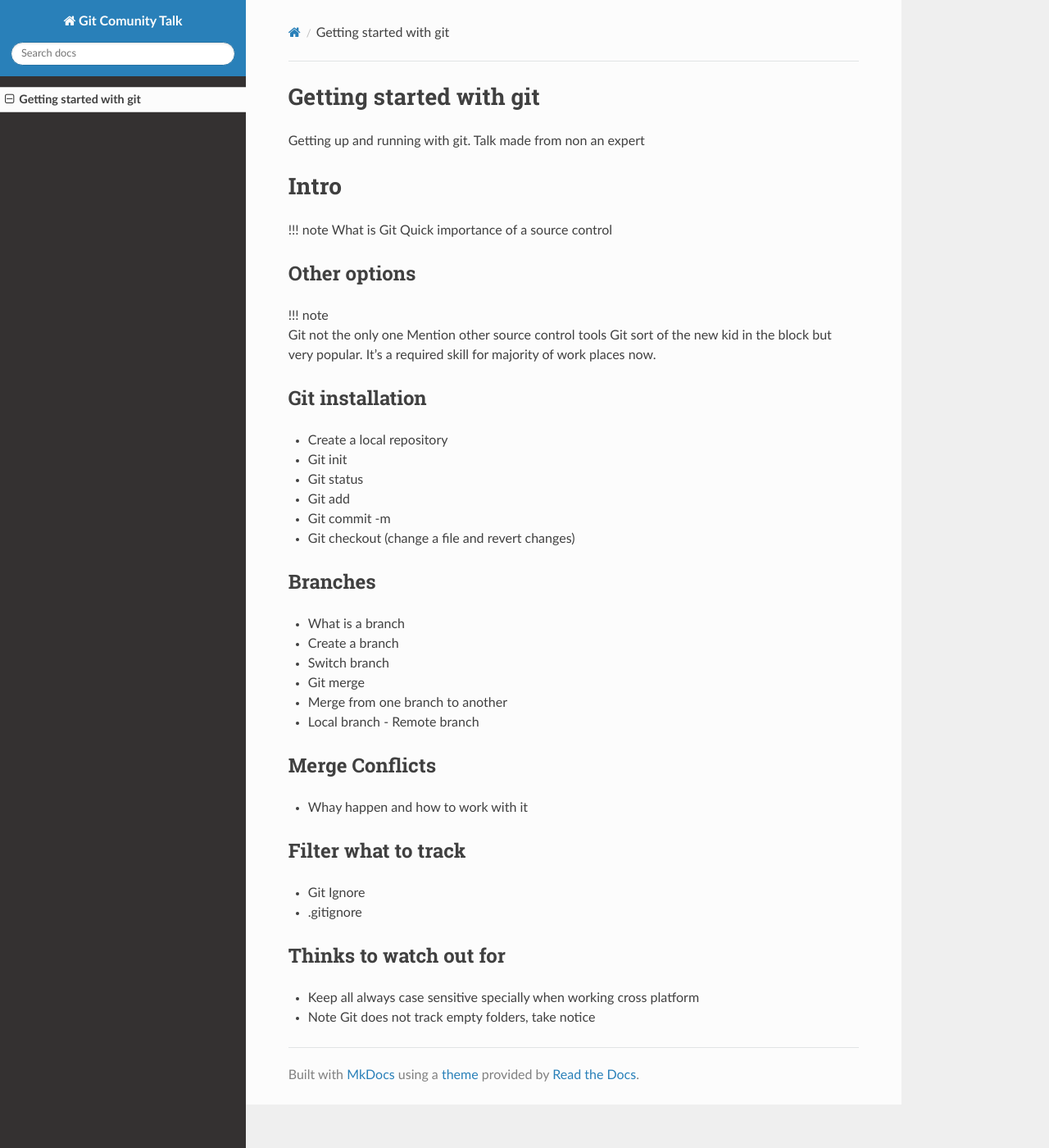
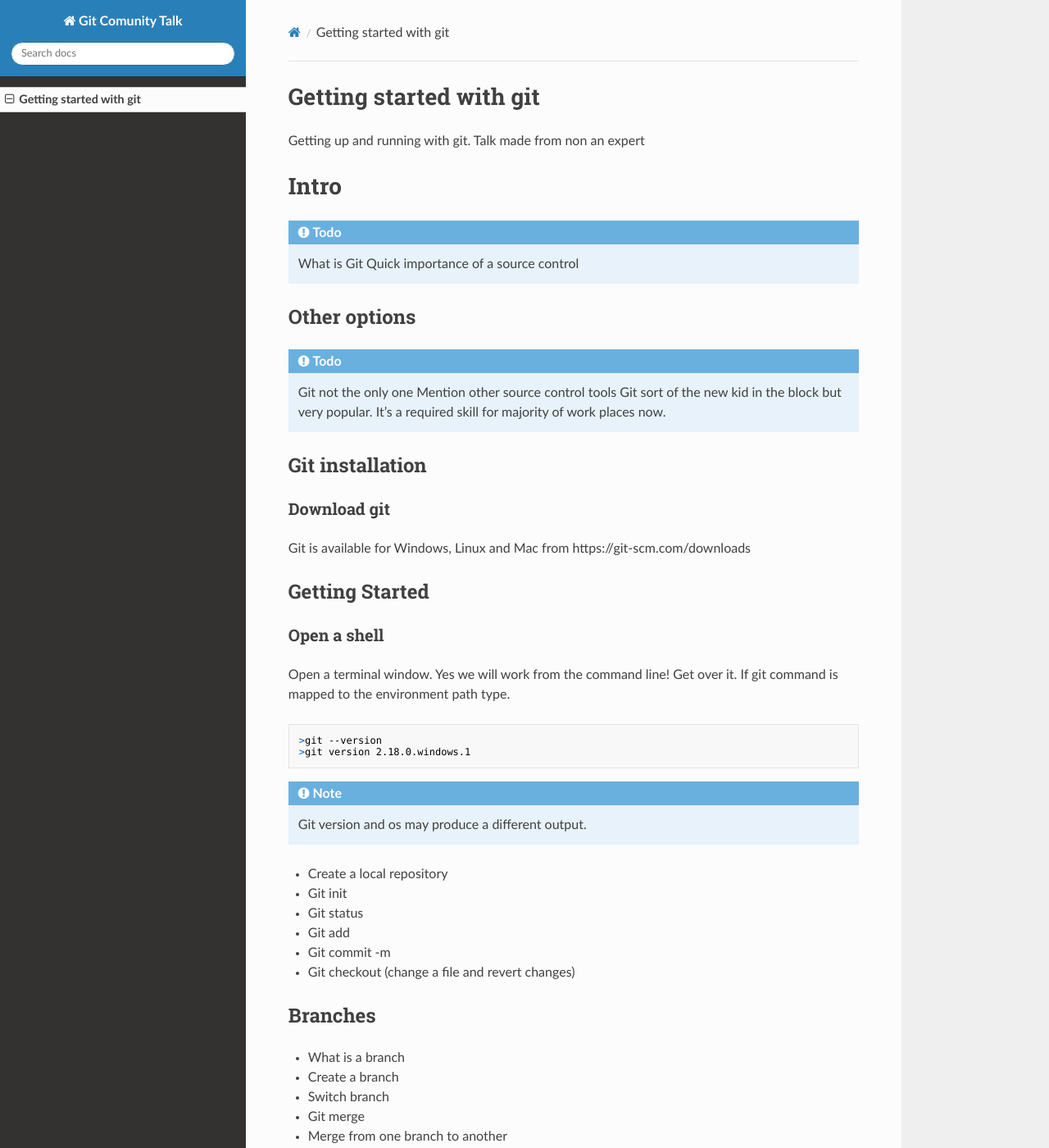
Before and after one commit to soynerdito/GitIntroTalk, an MkDocs documentation site: the page built from docs/index.md, in a window 1280 px wide and 1400 px high. Shown: the whole window at 82% size. Built offline with MkDocs 1.6.1, drawn with Linux system fonts in a browser that asks for light colours; nearby versions of some CDN libraries.

Commit message:
Adding a bit more

````diff
--- a/docs/index.md
+++ b/docs/index.md
@@ -3,16 +3,30 @@
 Getting up and running with git. Talk made from non an expert
 
 # Intro
-!!! note
+!!! TODO
     What is Git
     Quick importance of a source control
 ## Other options
-!!! note
+!!! TODO
     Git not the only one
     Mention other source control tools
     Git sort of the new kid in the block but very popular. It’s a required skill for majority of work places now.
 
 ## Git installation
+### Download git
+ Git is available for Windows, Linux and Mac from https://git-scm.com/downloads
+## Getting Started
+### Open a shell
+Open a terminal window. Yes we will work from the command line! Get over it.
+If git command is mapped to the environment path type.
+
+```shell
+>git --version
+>git version 2.18.0.windows.1
+```
+!!! Note
+    Git version and os may produce a different output.
+
 * Create a local repository
 * Git init
 * Git status
--- a/mkdocs.yml
+++ b/mkdocs.yml
@@ -8,3 +8,12 @@ theme:
     hljs_languages:
         - yaml
         - rust
+
+markdown_extensions:
+    - toc:
+        permalink: 
+    - admonition
+    - def_list
+
+plugins:
+  - search
````
